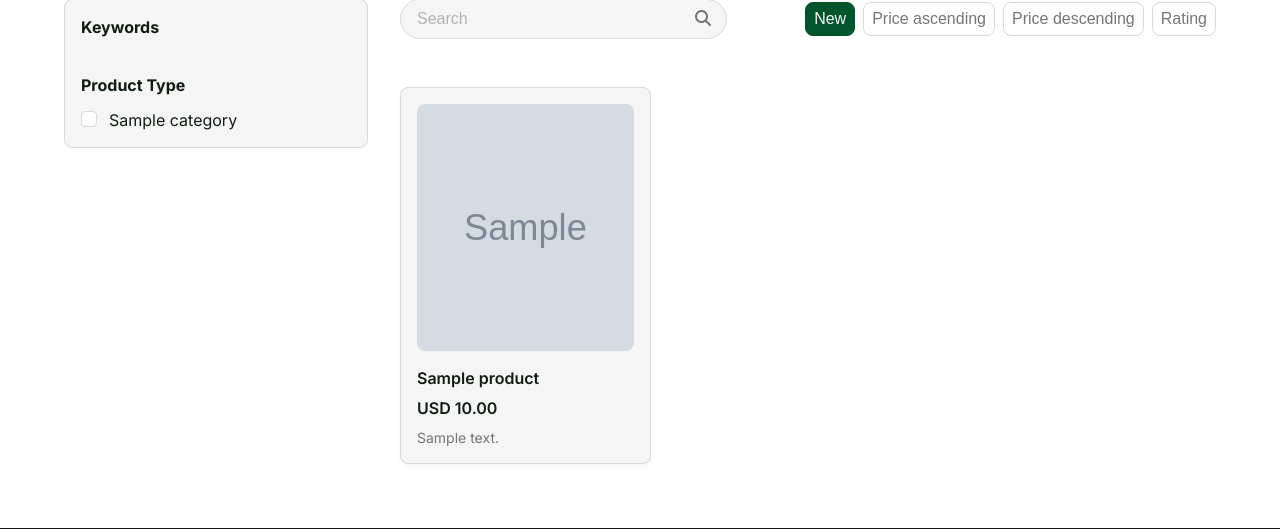
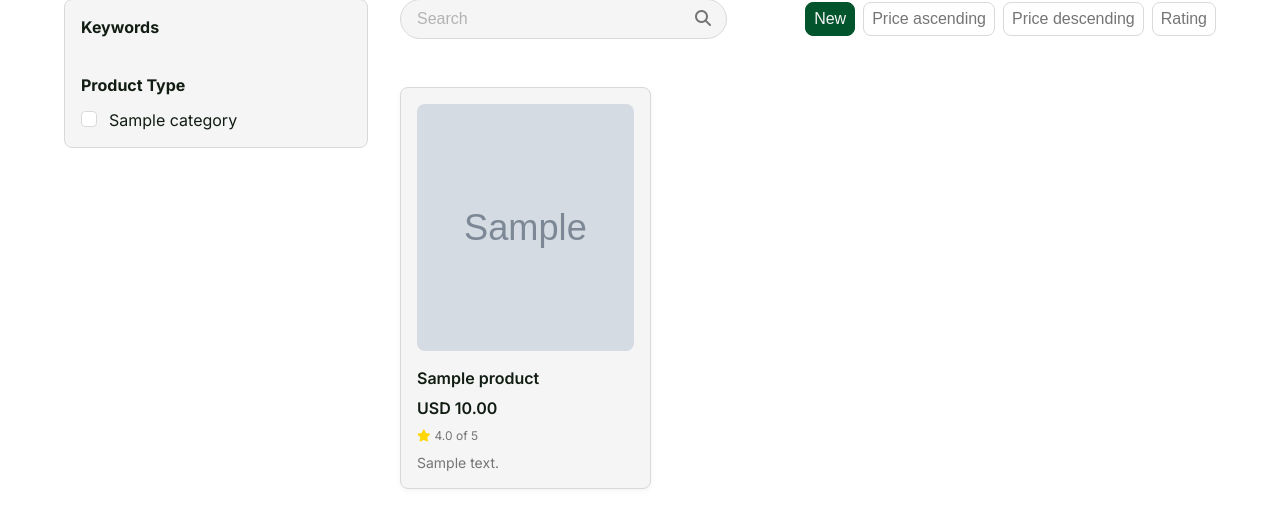
Before and after one commit to ru3aah/M3_Project, a Django app: page /products/home/ in a window 1280 px wide. Shown: the part 533-1062 px from the top of the page. Run offline with Django 5.2, Linux system fonts and the light colour scheme; tables that the repository leaves empty hold one stand-in row (values such as "Sample post"); grey boxes marked "Sample" are stand-in pictures.

Commit message:
added rating for product card

```diff
--- a/products/templates/products/home.html
+++ b/products/templates/products/home.html
@@ -80,9 +80,24 @@
                              class="product-card__image">
                         <div class="product-card__info">
                             <h4 class="product-card__name">
-                                {{ product.name }}</h4>
+                                {{ product.name| escape }}</h4>
                             <p class="product-card__price">
-                                {{ product.currency }} {{ product.price }}
+                                {% if product.price  %}
+                                	{{ product.currency | default:"USD"}}
+                                    {{ product.price }}
+                                    {% else %}
+                                    Price N/A
+                                {% endif %}
+                            </p>
+                            <p class="product-card__rating">
+                                {% if product.rating %}
+                                    <i class="fa-solid fa-star"></i>
+                                    {{ product.rating|floatformat:1 }} of 5
+                                {% else %}
+                                    <span class="product-card__rating--no-rating ">
+                                        No rating yet</span>
+
+                                {% endif %}
                             </p>
                             <p class="product-card__description">
                                 {{ product.description|split_at_first_period }}
@@ -123,12 +138,13 @@
                     {% else %}
                         <!-- pagination for many pages -->
                         {% if page_obj.number <= 4 %}
-                            <!-- Show first 5 pages, then dots, then last page -->
+                            <!-- Show first 5 pages, dots, last page -->
                             {% for num in page_obj.paginator.page_range %}
                                 {% if num <= 5 %}
                                     {% if page_obj.number == num %}
                                         <span class="pagination__link active">
-                                            {{ num }}</span>
+                                            {{ num }}
+                                        </span>
                                     {% else %}
                                         <a href="?page={{ num }}"
                                            class="pagination__link">
@@ -142,7 +158,7 @@
                                 {% endif %}
                             {% endfor %}
                         {% elif page_obj.number >= page_obj.paginator.num_pages|add:'-3' %}
-                            <!-- Show first page, dots, then last 5 pages -->
+                          <!-- Show first page, dots, last 4 pages -->
                             <a href="?page=1" class="pagination__link">1</a>
                             <span class="pagination__dots">...</span>
                             {% for num in page_obj.paginator.page_range %}
--- a/products/views.py
+++ b/products/views.py
@@ -1,9 +1,11 @@
+from tokenize import endpats
 from unicodedata import category
 
 from django.db.models import Q
 from django.views.generic import DetailView, ListView, TemplateView
 from django.core.paginator import Paginator, EmptyPage, PageNotAnInteger
 
+from config.settings import PRODUCTS_QUERY_MAP
 from products.models import Product, ProductReview, Category
 from django.db import models
 
@@ -51,7 +53,7 @@ class ProductDetailView(DetailView):
 class ProductListView(ListView):
     model = Product
     template_name = "products/home.html"
-    paginate_by = 1
+    paginate_by = 3
     allow_empty = True
 
     def get_context_data(self, **kwargs):
@@ -74,6 +76,11 @@ class ProductListView(ListView):
         to_search = self.request.GET.get("q", None)
         if to_search:
             qs = qs.filter(Q(name__icontains=to_search))
+
+        # sort
+        qs_key = self.request.GET.get("sort", "new")
+        qs = qs.order_by(PRODUCTS_QUERY_MAP[qs_key])
+
         return qs
 
     def paginate_queryset(self, queryset, page_size):
--- a/static/css/main.css
+++ b/static/css/main.css
@@ -436,6 +436,25 @@ header {
     line-height: 1.4;
     color: var(--grey-text);
 }
+.product-card__rating {
+    font-size: 12px;
+    line-height: 1.4;
+    color: var(--grey-text);
+    display: flex;
+    align-items: center;
+    gap: 4px;
+}
+
+.product-card__rating .fa-star {
+    color: #ffd700;
+    font-size: 12px;
+}
+
+.product-card__rating--no-rating {
+    color: var(--grey-text);
+    font-style: italic;
+}
+
 
 /* Pagination */
 .pagination {
```
Also changed, not shown: config/settings.py (+7 -0 lines).
